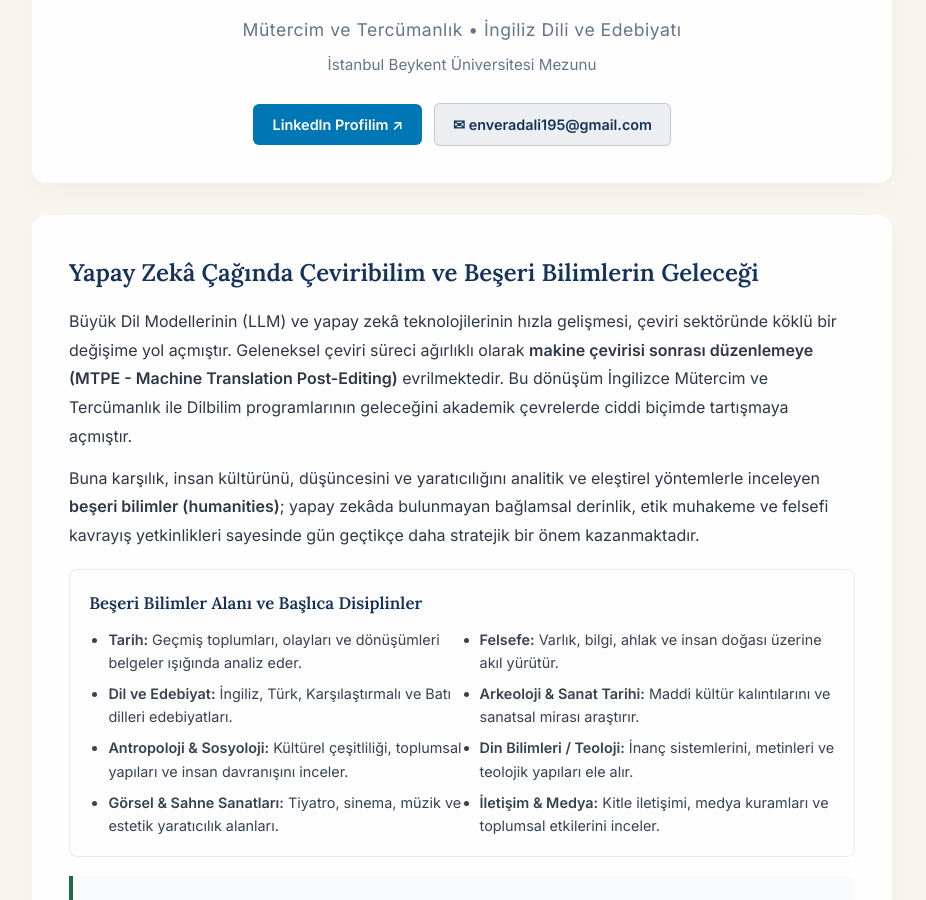
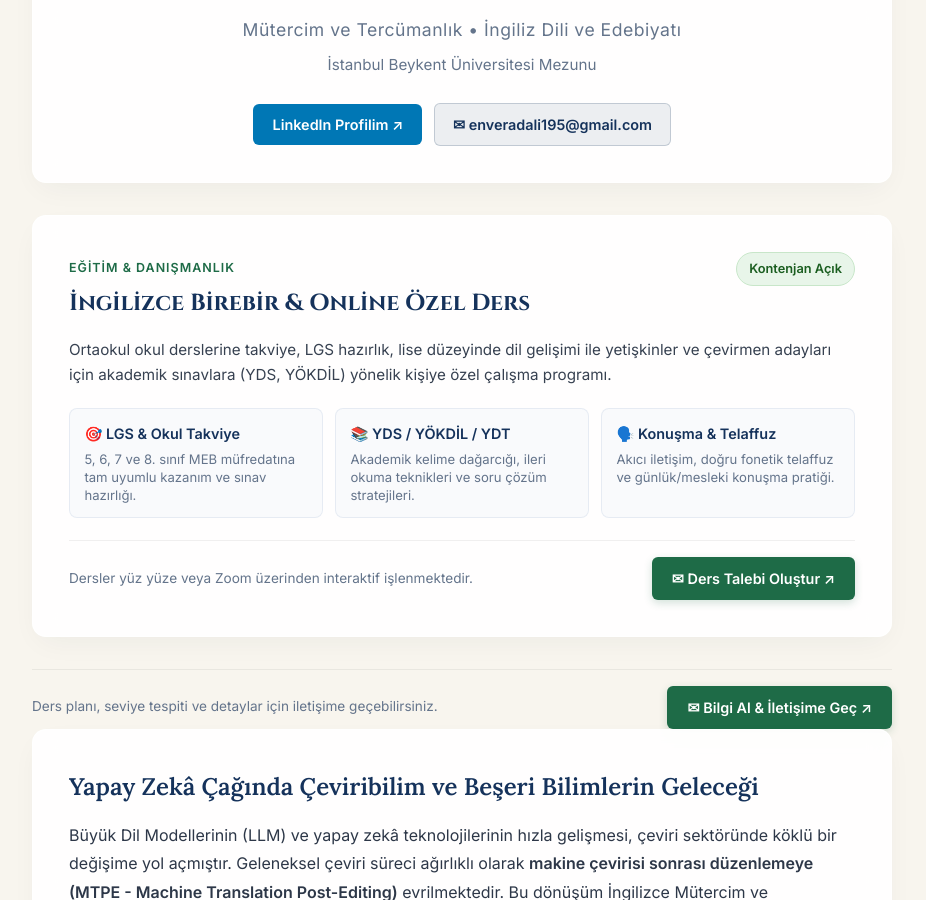
Before and after one commit to adalienver/adalienver.github.io, a Jekyll site: the page built from index.md, in a window 1280 px wide and 900 px high, scrolled down 215 px. Shown: the whole window, without its empty margins (178-1104 px from the left). Built offline with Jekyll 4.4.1, drawn with Linux system fonts in a browser that asks for light colours.

Commit message:
Update index.md

```diff
--- a/index.md
+++ b/index.md
@@ -23,7 +23,57 @@ title: Ana Sayfa
     </a>
   </div>
 </div>
+<!-- BİREBİR & ONLİNE ÖZEL DERS ALANI -->
+<div class="card" style="border-left: 5px solid var(--accent); background: rgba(255, 255, 255, 0.94);">
+  <div style="display: flex; justify-content: space-between; align-items: flex-start; flex-wrap: wrap; gap: 0.5rem; margin-bottom: 0.8rem;">
+    <div>
+      <span style="font-size: 0.78rem; font-weight: 700; color: var(--accent); text-transform: uppercase; letter-spacing: 1px;">Eğitim & Danışmanlık</span>
+      <h2 style="font-family: 'Cinzel', serif; font-size: 1.45rem; color: var(--primary); margin-top: 0.2rem;">İngilizce Birebir & Online Özel Ders</h2>
+    </div>
+    <span style="background: #e8f5e9; color: #1b5e20; font-size: 0.8rem; font-weight: 600; padding: 0.3rem 0.75rem; border-radius: 999px; border: 1px solid #c8e6c9;">
+      Kontenjan Açık
+    </span>
+  </div>
 
+  <p style="font-size: 0.95rem; color: #374151; line-height: 1.7; margin-bottom: 1.25rem;">
+    Ortaokul okul derslerine takviye, LGS hazırlık, lise düzeyinde dil gelişimi ile yetişkinler ve çevirmen adayları için akademik sınavlara (YDS, YÖKDİL) yönelik kişiye özel çalışma programı.
+  </p>
+
+  <!-- ÖNE ÇIKAN DERS ALANLARI (GRID) -->
+  <div style="display: grid; grid-template-columns: repeat(auto-fit, minmax(220px, 1fr)); gap: 0.75rem; margin-bottom: 1.4rem;">
+    <div style="background: rgba(248, 250, 252, 0.85); border: 1px solid var(--border); padding: 0.75rem 0.9rem; border-radius: 8px;">
+      <strong style="color: var(--primary); font-size: 0.9rem; display: block; margin-bottom: 0.2rem;">🎯 LGS & Okul Takviye</strong>
+      <span style="font-size: 0.82rem; color: var(--muted); line-height: 1.4; display: block;">5, 6, 7 ve 8. sınıf MEB müfredatına tam uyumlu kazanım ve sınav hazırlığı.</span>
+    </div>
+
+    <div style="background: rgba(248, 250, 252, 0.85); border: 1px solid var(--border); padding: 0.75rem 0.9rem; border-radius: 8px;">
+      <strong style="color: var(--primary); font-size: 0.9rem; display: block; margin-bottom: 0.2rem;">📚 YDS / YÖKDİL / YDT</strong>
+      <span style="font-size: 0.82rem; color: var(--muted); line-height: 1.4; display: block;">Akademik kelime dağarcığı, ileri okuma teknikleri ve soru çözüm stratejileri.</span>
+    </div>
+
+    <div style="background: rgba(248, 250, 252, 0.85); border: 1px solid var(--border); padding: 0.75rem 0.9rem; border-radius: 8px;">
+      <strong style="color: var(--primary); font-size: 0.9rem; display: block; margin-bottom: 0.2rem;">🗣️ Konuşma & Telaffuz</strong>
+      <span style="font-size: 0.82rem; color: var(--muted); line-height: 1.4; display: block;">Akıcı iletişim, doğru fonetik telaffuz ve günlük/mesleki konuşma pratiği.</span>
+    </div>
+  </div>
+
+  <!-- DERS TALEP BUTONU -->
+  <div style="display: flex; align-items: center; justify-content: space-between; flex-wrap: wrap; gap: 0.75rem; border-top: 1px solid rgba(0, 0, 0, 0.06); padding-top: 1rem;">
+    <span style="font-size: 0.85rem; color: var(--muted);">Dersler yüz yüze veya Zoom üzerinden interaktif işlenmektedir.</span>
+    <a href="mailto:enveradali195@gmail.com?subject=İngilizce%20Özel%20Ders%20Talebi&body=Merhaba%20Enver%20Hocam,%0D%0A%0D%0AÖzel%20ders%20almak%20istiyorum.%0D%0A%0D%0AÖğrenci%20Adı-Soyadı:%20%0D%0ASınıf%20/%20Hedef%20(LGS,%20YDS,%20Okul%20vb.):%20%0D%0ATerch%20Edilen%20Format%20(Yüz%20yüze%20/%20Online):%20%0D%0Aİletişim%20Numarası:%20"
+       style="display: inline-flex; align-items: center; gap: 0.5rem; background: var(--accent); color: #ffffff !important; padding: 0.55rem 1.25rem; border-radius: 6px; text-decoration: none; font-size: 0.9rem; font-weight: 600; box-shadow: 0 3px 8px rgba(30, 107, 71, 0.2); transition: all 0.2s ease;">
+      ✉ Ders Talebi Oluştur ↗
+    </a>
+  </div>
+</div>
+<!-- DERS TALEP BUTONU -->
+<div style="display: flex; align-items: center; justify-content: space-between; flex-wrap: wrap; gap: 0.75rem; border-top: 1px solid rgba(0, 0, 0, 0.06); padding-top: 1rem;">
+  <span style="font-size: 0.85rem; color: var(--muted);">Ders planı, seviye tespiti ve detaylar için iletişime geçebilirsiniz.</span>
+  <a href="mailto:enveradali195@gmail.com?subject=İngilizce%20Özel%20Ders%20Talebi&body=Merhaba%20Enver%20Hocam,%0D%0A%0D%0AÖzel%20ders%20hakkında%20bilgi%20almak%20istiyorum.%0D%0A%0D%0AÖğrenci%20Adı-Soyadı:%20%0D%0ASınıf%20/%20Hedef%20(LGS,%20YDS,%20Okul%20vb.):%20%0D%0ATercih%20Edilen%20Format%20(Yüz%20yüze%20/%20Online):%20%0D%0Aİletişim%20Numarası:%20"
+     style="display: inline-flex; align-items: center; gap: 0.5rem; background: var(--accent); color: #ffffff !important; padding: 0.55rem 1.25rem; border-radius: 6px; text-decoration: none; font-size: 0.9rem; font-weight: 600; box-shadow: 0 3px 8px rgba(30, 107, 71, 0.2); transition: all 0.2s ease;">
+    ✉ Bilgi Al & İletişime Geç ↗
+  </a>
+</div>
 <!-- AKADEMİK VE DANIŞMANLIK BÖLÜMÜ -->
 <div class="card">
   <h2>Yapay Zekâ Çağında Çeviribilim ve Beşeri Bilimlerin Geleceği</h2>
```
